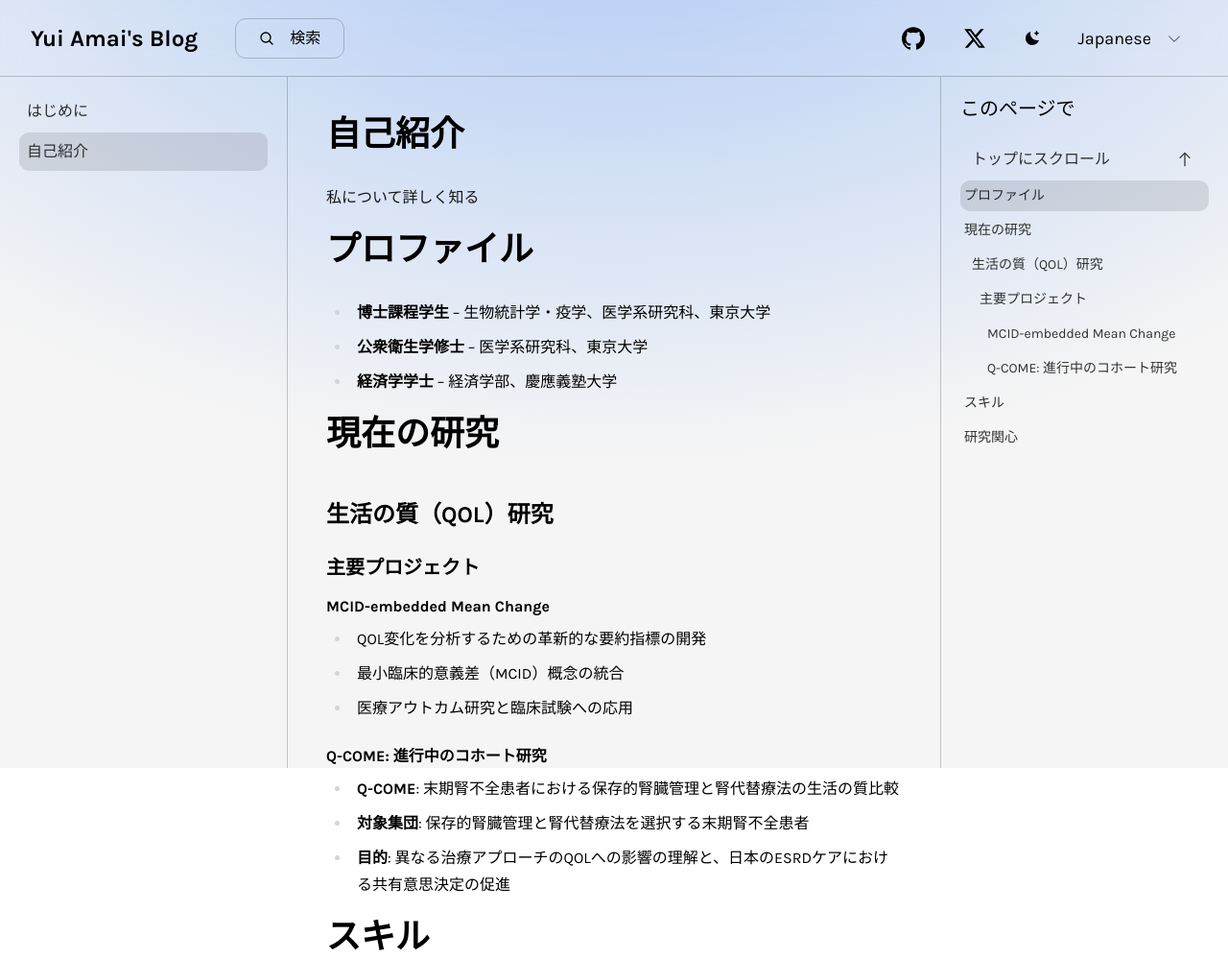
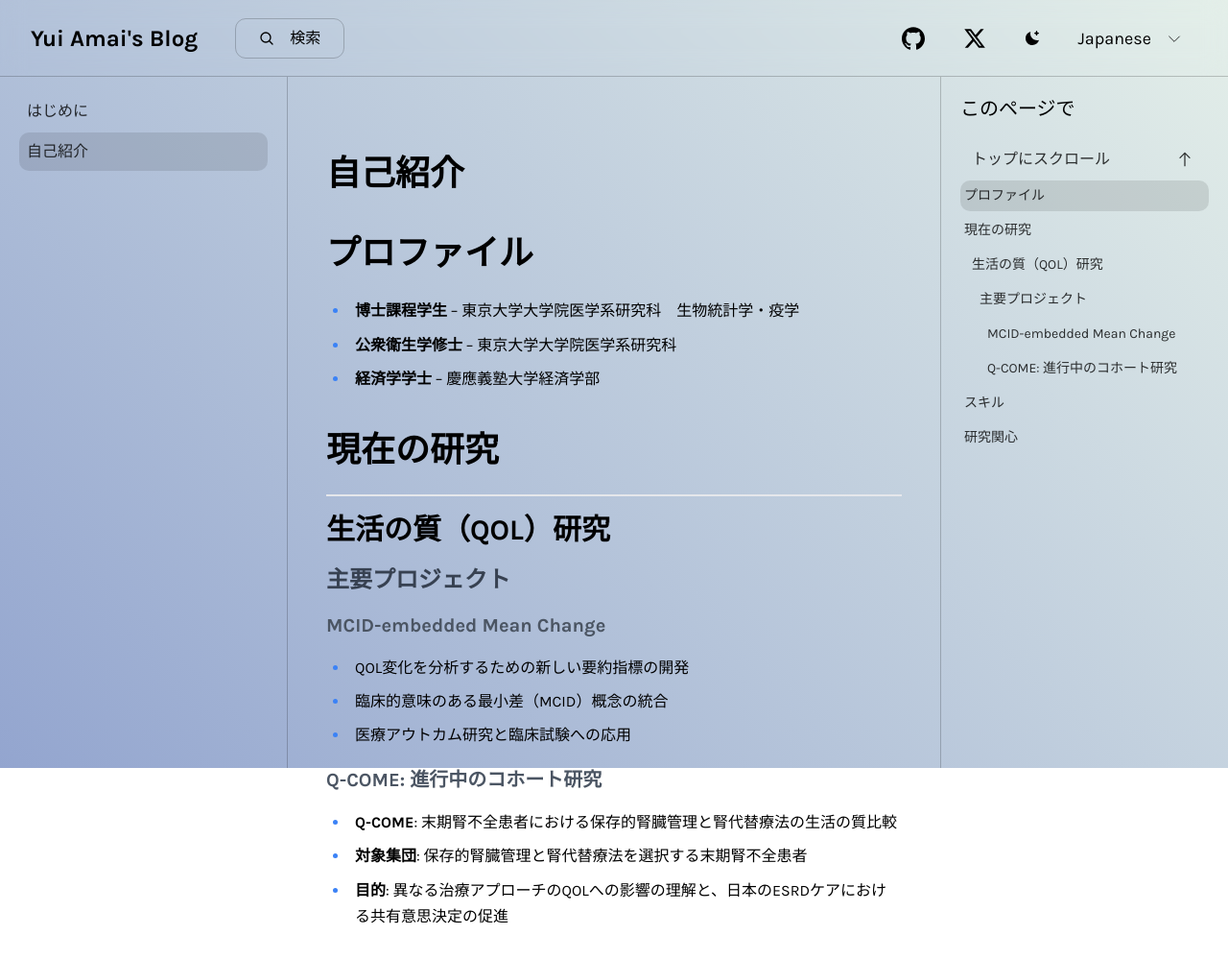
Before and after one commit to yui-amai/yui-amai.github.io, an Astro site: page /jp/about in a window 1280 px wide. Shown: the top 999 px of the page at 96% size. Built offline with nearby package versions, Linux system fonts and the light colour scheme; Astro itself is replaced by a stand-in of ours; a web font is replaced by a local one.

Commit message:
Improve typography: add Shippori Mincho B1 font, better line spacing, and new gradient backgrounds

```diff
--- a/package.json
+++ b/package.json
@@ -18,6 +18,7 @@
     "@astrojs/react": "^3.6.2",
     "@astrojs/tailwind": "^5.1.0",
     "@fontsource/karla": "^5.0.18",
+    "@fontsource/shippori-mincho-b1": "^5.2.6",
     "@types/react": "^18.2.65",
     "@types/react-dom": "^18.2.21",
     "astro": "^4.13.4",
--- a/src/layouts/Markdown.astro
+++ b/src/layouts/Markdown.astro
@@ -28,7 +28,7 @@ const { frontmatter, headings } = Astro.props as {
       <OnThisPage lang={lang} headings={headings} />
       <div
         id="markdown"
-        class="prose w-full max-w-full break-words p-10 text-lightModeText/90 w1200:prose-sm prose-headings:scroll-mt-28 prose-headings:text-lightModeText prose-a:text-lightModeText prose-blockquote:text-lightModeText prose-strong:text-lightModeText prose-ol:text-lightModeText prose-ul:text-lightModeText prose-table:text-lightModeText prose-tr:text-lightModeText prose-td:text-lightModeText prose-hr:bg-transparent dark:text-darkModeText/90 dark:prose-headings:text-darkModeText dark:prose-a:text-darkModeText dark:prose-blockquote:text-darkModeText dark:prose-strong:text-darkModeText dark:prose-code:text-darkModeText dark:prose-ol:text-darkModeText dark:prose-ul:text-darkModeText dark:prose-table:text-darkModeText dark:prose-tr:text-darkModeText dark:prose-td:text-darkModeText w800:p-8 w500:p-5"
+        class="prose w-full max-w-full break-words p-10 text-lightModeText/90 w1200:prose-sm prose-headings:scroll-mt-28 prose-headings:text-lightModeText prose-a:text-lightModeText prose-blockquote:text-lightModeText prose-strong:text-lightModeText prose-ol:text-lightModeText prose-ul:text-lightModeText prose-table:text-lightModeText prose-tr:text-lightModeText prose-td:text-lightModeText prose-hr:bg-transparent dark:text-darkModeText/90 dark:prose-headings:text-darkModeText dark:prose-a:text-darkModeText dark:prose-blockquote:text-darkModeText dark:prose-strong:text-darkModeText dark:prose-code:text-darkModeText dark:prose-ol:text-darkModeText dark:prose-ul:text-darkModeText dark:prose-table:text-darkModeText dark:prose-tr:text-darkModeText dark:prose-td:text-darkModeText w800:p-8 w500:p-5 custom-prose"
       >
         <h1 class="w500:text-2xl" id="_top">{frontmatter.title}</h1>
         <p>{frontmatter.description}</p>
--- a/src/pages/jp/about.mdx
+++ b/src/pages/jp/about.mdx
@@ -1,14 +1,14 @@
 ---
 layout: '@/layouts/Markdown.astro'
 title: 自己紹介
-description: 私について詳しく知る
+description:
 ---
 
 # プロファイル
 
-- **博士課程学生** – 生物統計学・疫学、医学系研究科、東京大学
-- **公衆衛生学修士** – 医学系研究科、東京大学
-- **経済学学士** – 経済学部、慶應義塾大学
+- **博士課程学生** – 東京大学大学院医学系研究科　生物統計学・疫学
+- **公衆衛生学修士** – 東京大学大学院医学系研究科
+- **経済学学士** – 慶應義塾大学経済学部
 
 # 現在の研究
 
@@ -17,8 +17,8 @@ description: 私について詳しく知る
 ### 主要プロジェクト
 
 #### MCID-embedded Mean Change
-- QOL変化を分析するための革新的な要約指標の開発
-- 最小臨床的意義差（MCID）概念の統合
+- QOL変化を分析するための新しい要約指標の開発
+- 臨床的意味のある最小差（MCID）概念の統合
 - 医療アウトカム研究と臨床試験への応用
 
 #### Q-COME: 進行中のコホート研究
--- a/src/pages/jp/introduction.mdx
+++ b/src/pages/jp/introduction.mdx
@@ -1,13 +1,14 @@
 ---
 layout: '@/layouts/Markdown.astro'
 title: はじめに
-description: 私の個人ブログへようこそ。
+description:
 ---
 
 ## 私のブログへようこそ！👋
 
-こんにちは！私はYui Amaiです。生物統計学・疫学を研究する博士課程学生です。
+こんにちは！Yui Amaiです。
+生物統計学・疫学を研究する博士課程学生です。
 
-このブログは私の学習の洞察を記録するために使用されています。
+学習・研究を記録するためのブログです。
 
 ご訪問ありがとうございます。
--- /dev/null
+++ b/src/styling/custom-prose.css
@@ -0,0 +1,123 @@
+/* 自定义 Markdown 样式 - 改善行距和层级 */
+
+.custom-prose {
+  /* 增加整体行距 */
+  line-height: 1.8;
+}
+
+/* 日文字体支持 */
+.custom-prose[lang="jp"],
+.custom-prose .jp-content {
+  font-family: 'Shippori Mincho B1', 'Hiragino Mincho ProN', 'Yu Mincho', 'Meiryo', serif;
+  font-weight: 400;
+  line-height: 1.9; /* 日文字体需要稍大的行距 */
+}
+
+.custom-prose h1 {
+  margin-top: 2.5rem;
+  margin-bottom: 1.5rem;
+  font-size: 2.25rem;
+  font-weight: 800;
+  line-height: 1.2;
+}
+
+.custom-prose h2 {
+  margin-top: 2rem;
+  margin-bottom: 1rem;
+  font-size: 1.875rem;
+  font-weight: 700;
+  line-height: 1.3;
+  padding-top: 1rem;
+  border-top: 2px solid #e5e7eb;
+}
+
+.custom-prose h3 {
+  margin-top: 1.5rem;
+  margin-bottom: 0.75rem;
+  font-size: 1.5rem;
+  font-weight: 600;
+  line-height: 1.4;
+  color: #374151;
+}
+
+.custom-prose h4 {
+  margin-top: 1.25rem;
+  margin-bottom: 0.5rem;
+  font-size: 1.25rem;
+  font-weight: 600;
+  line-height: 1.4;
+  color: #4b5563;
+}
+
+.custom-prose p {
+  margin-top: 1rem;
+  margin-bottom: 1rem;
+  line-height: 1.8;
+}
+
+.custom-prose ul, .custom-prose ol {
+  margin-top: 1rem;
+  margin-bottom: 1rem;
+  padding-left: 1.5rem;
+}
+
+.custom-prose li {
+  margin-top: 0.5rem;
+  margin-bottom: 0.5rem;
+  line-height: 1.7;
+}
+
+/* 自定义列表样式 */
+.custom-prose ul li::marker {
+  color: #3b82f6;
+  font-weight: 600;
+}
+
+.custom-prose ol li::marker {
+  color: #3b82f6;
+  font-weight: 600;
+}
+
+/* 改善层级间距 */
+.custom-prose h1 + h2,
+.custom-prose h2 + h3,
+.custom-prose h3 + h4 {
+  margin-top: 1rem;
+}
+
+.custom-prose h1 + p,
+.custom-prose h2 + p,
+.custom-prose h3 + p,
+.custom-prose h4 + p {
+  margin-top: 1rem;
+}
+
+/* 项目列表的特殊样式 */
+.custom-prose ul li ul {
+  margin-top: 0.5rem;
+  margin-bottom: 0.5rem;
+}
+
+.custom-prose ul li ul li {
+  margin-top: 0.25rem;
+  margin-bottom: 0.25rem;
+  font-size: 0.95rem;
+  color: #4b5563;
+}
+
+/* 深色模式适配 */
+.dark .custom-prose h3 {
+  color: #d1d5db;
+}
+
+.dark .custom-prose h4 {
+  color: #9ca3af;
+}
+
+.dark .custom-prose ul li ul li {
+  color: #9ca3af;
+}
+
+.dark .custom-prose h2 {
+  border-top-color: #4b5563;
+}
--- a/tailwind.config.mjs
+++ b/tailwind.config.mjs
@@ -32,12 +32,16 @@ export default {
       },
       backgroundImage: {
         lightModeGradient:
-          'radial-gradient(ellipse 80% 80% at 50% -20%,rgba(59,130,246,0.4),rgba(0,0,0,0))',
+          'linear-gradient(45deg, #93a5cf 0%, #e4efe9 100%)',
         darkModeGradient:
-          'radial-gradient(ellipse 80% 80% at 50% -20%,rgba(30,64,175,0.6),rgba(0,0,0,0.8))',
+          'linear-gradient(-20deg, #2b5876 0%, #4e4376 100%)',
       },
       borderRadius: {
         base: '10px', // dont make this value greater than 30px because it can make some elements look weird e.g. search element and search results
+      },
+      fontFamily: {
+        sans: ['Karla', 'Shippori Mincho B1', 'Hiragino Mincho ProN', 'Yu Mincho', 'Meiryo', 'serif'],
+        japanese: ['Shippori Mincho B1', 'Hiragino Mincho ProN', 'Yu Mincho', 'Meiryo', 'serif'],
       },
     },
   },
```
Also changed, not shown: src/layouts/Base.astro (+7 -0 lines), public/favicon.svg, 1 other file.
